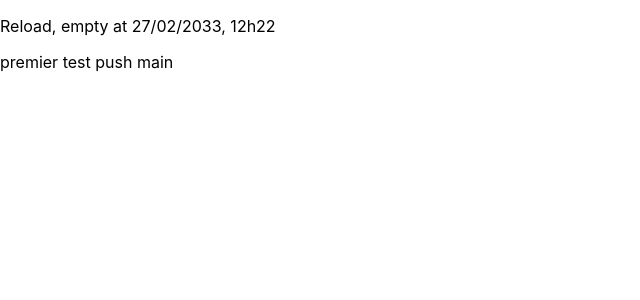
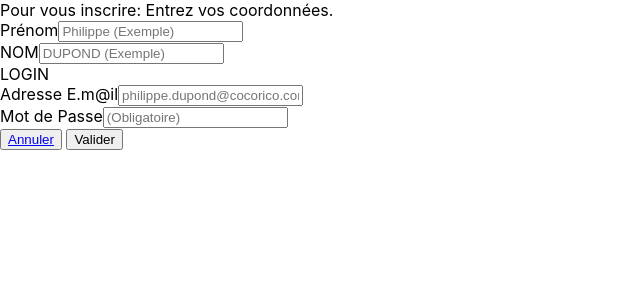
Before and after one commit to HeyTiainnes/tkc, a React (Create React App) app: page /InscriptionPage in a window 1280 px wide. Shown: the top 300 px of the page, without its empty margins (0-640 px from the left). Built offline with nearby package versions, Linux system fonts and the light colour scheme.

Commit message:
put user ok

```diff
--- a/package.json
+++ b/package.json
@@ -16,6 +16,7 @@
     "nest": "^0.1.6",
     "react": "^18.2.0",
     "react-dom": "^18.2.0",
+    "react-router-dom": "^6.8.1",
     "react-scripts": "5.0.1",
     "typescript": "^4.9.5",
     "web-vitals": "^2.1.4"
--- a/src/App.tsx
+++ b/src/App.tsx
@@ -1,12 +1,24 @@
 import React from 'react';
-
-import './App.css';
+//import inscriptionPage from './pages/inscriptionPage';
+import { BrowserRouter, Route, Routes } from "react-router-dom";
+import InscriptionPage from './pages/InscriptionPage';
+// import Testes from './pages/test';
+// import UsersList from './pages/theyUsersListPage';
+//import Test from './pages/Test';
+// import InscriptionPage from './pages/inscriptionPage';
+// import inscriptionPage from './pages/inscriptionPage';
 
 function App() {
   return (
     <div>
-      <p>Reload, empty at 27/02/2033, 12h22</p>
-      <p>premier test push main</p>
+      <BrowserRouter>
+        <Routes>
+
+          <Route path="/InscriptionPage" element={<InscriptionPage />} />
+
+
+        </Routes>
+      </BrowserRouter>
     </div>
   );
 }
--- /dev/null
+++ b/src/components/BoutonAnnuler.tsx
@@ -0,0 +1,13 @@
+import { NavLink } from "react-router-dom";
+//import "./BoutonAnnuler.css";
+const BoutonAnnuler = () => {
+    return (
+        <button type="button" className="btn btn-Annuler">
+            <NavLink to="/" end className="nav-link">
+                Annuler
+            </NavLink>
+        </button>
+    );
+};
+
+export default BoutonAnnuler;
--- /dev/null
+++ b/src/pages/InscriptionPage.tsx
@@ -0,0 +1,114 @@
+import axios from "axios"
+import { useNavigate } from "react-router-dom"
+import { useRef, FormEvent } from "react";
+import BoutonAnnuler from "../components/BoutonAnnuler";
+// import BoutonValider from "../components/BoutonValider";
+
+
+const Inscription = () => {
+    const firstnameElement = useRef<HTMLInputElement>(null);
+    const nameElement = useRef<HTMLInputElement>(null);
+    const emailElement = useRef<HTMLInputElement>(null);
+    const passwordElement = useRef<HTMLInputElement>(null);
+    const navigate = useNavigate();
+
+    const handleSubmitForm = (e: FormEvent) => {
+        e.preventDefault();
+        console.log("button form clicked", handleSubmitForm);
+        console.log(emailElement.current?.value);
+        console.log(passwordElement.current?.value);
+
+        axios
+            .post('http://localhost:3000/theyUsers', {
+                firstname: firstnameElement.current?.value,
+                name: nameElement.current?.value,
+                mail: emailElement.current?.value,
+                password: passwordElement.current?.value,
+            })
+            .then((response) => {
+                console.log(response);
+                console.log(response.data);
+                navigate("/test");
+            })
+            .catch((err) => {
+                console.log(err);
+            });
+    };
+    return (
+        <div>
+            <label htmlFor="basic-url" className="form-label fw-bold">
+                Pour vous inscrire: Entrez vos coordonnées.
+            </label>
+            <div className="input-group mb-3">
+                <span className="input-group-text" id="basic-addon1">
+                    Prénom
+                </span>
+                <input
+                    type="text"
+                    className="form-control"
+                    placeholder="Philippe (Exemple)"
+                    aria-label="Username"
+                    aria-describedby="basic-addon1"
+                    //  ref permet de mettre a jour mon champs
+                    ref={firstnameElement}
+                />
+            </div>
+
+            <div className="input-group mb-3">
+                <span className="input-group-text" id="basic-addon2">
+                    NOM
+                </span>
+                <input
+                    type="text"
+                    className="form-control"
+                    placeholder="DUPOND (Exemple)"
+                    aria-label="Recipient's username"
+                    aria-describedby="basic-addon2"
+                    ref={nameElement}
+                />
+            </div>
+
+            <label htmlFor="basic-url" className="form-label">
+                LOGIN
+            </label>
+            <div className="input-group mb-3">
+                <span className="input-group-text" id="basic-addon2">
+                    Adresse E.m@il
+                </span>
+                <input
+                    type="text"
+                    className="form-control"
+                    placeholder="philippe.dupond@cocorico.com (Exemple)"
+                    aria-label="Recipient's username"
+                    aria-describedby="basic-addon2"
+                    ref={emailElement}
+                />
+            </div>
+            <div className="input-group mb-3">
+                <span className="input-group-text" id="basic-addon2">
+                    Mot de Passe
+                </span>
+                <input
+                    type="text"
+                    className="form-control"
+                    placeholder="(Obligatoire)"
+                    aria-label="Recipient's username"
+                    aria-describedby="basic-addon2"
+                    ref={passwordElement}
+                />
+            </div>
+            <div>
+                <BoutonAnnuler />{" "}
+                <button
+                    type="button"
+                    className="btn btn-green"
+                    onClick={handleSubmitForm}
+                >
+                    Valider
+                    {/* < BoutonValider />{" "} */}
+                </button>
+            </div>
+        </div>
+    );
+};
+export default Inscription
```
Also changed, not shown: 1 other file (tests, documents, lock files or other folders).
